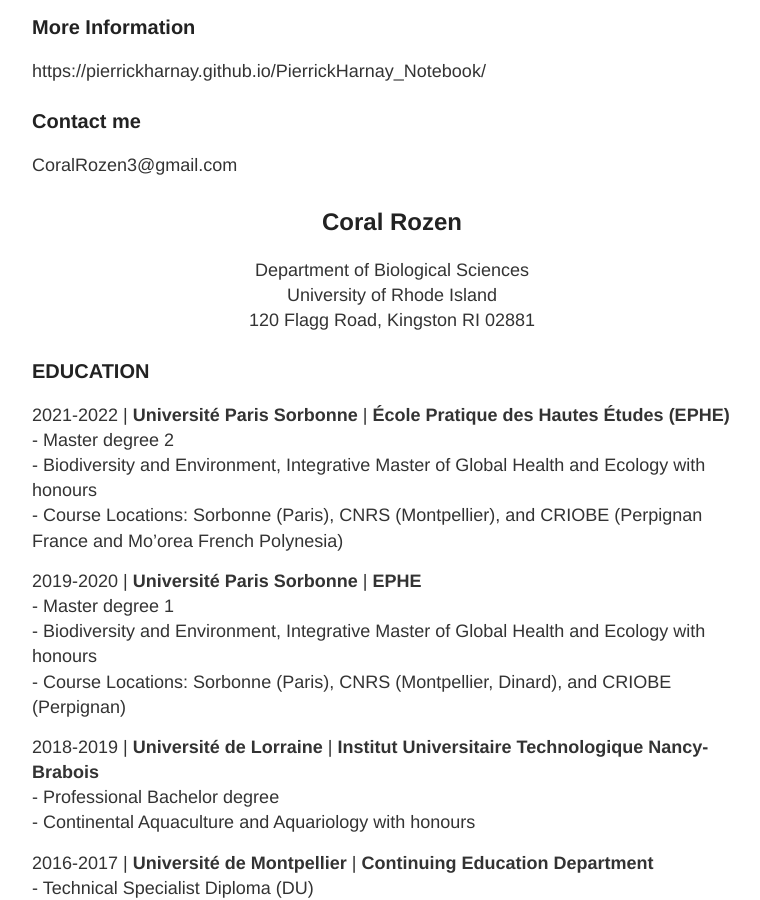
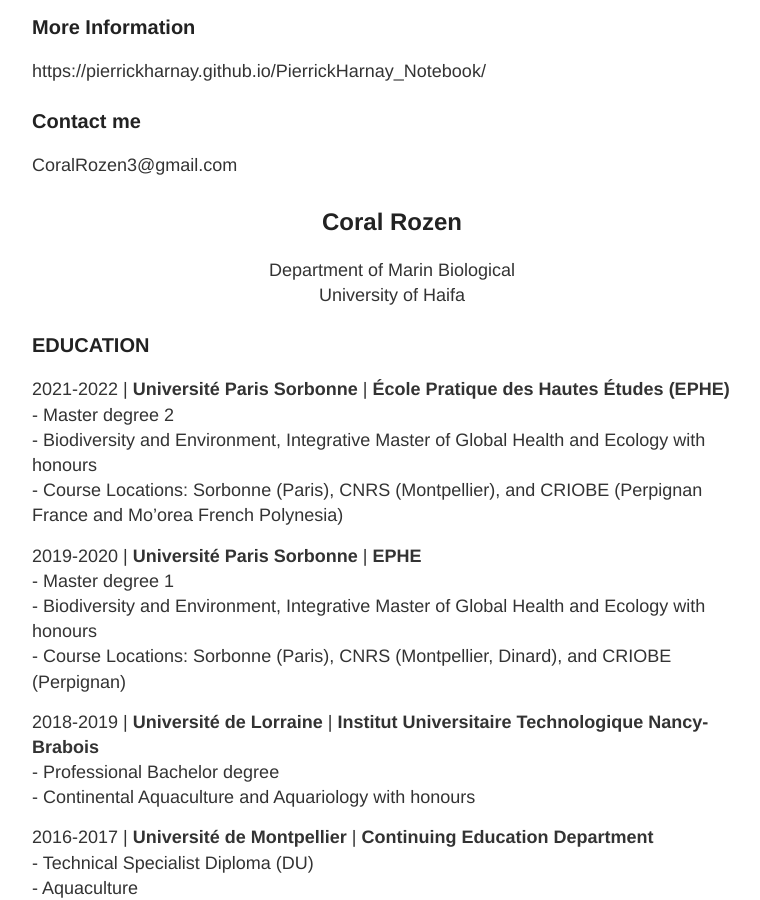
Before and after one commit to cori933/Corals-Lab-notebook, a Jekyll site: the page built from about.md, in a window 1280 px wide and 900 px high, scrolled down 363 px. Shown: the whole window, without its empty margins (248-1008 px from the left). Built offline with Jekyll 4.4.1, drawn with Linux system fonts in a browser that asks for light colours.

Commit message:
CV update

```diff
--- a/about.md
+++ b/about.md
@@ -17,9 +17,9 @@ CoralRozen3@gmail.com
 
 
 ## <center>Coral Rozen</center>
-<center>Department of Biological Sciences</center>
-<center>University of Rhode Island</center>
-<center>120 Flagg Road, Kingston RI 02881</center>
+<center>Department of Marin Biological </center>
+<center>University of Haifa</center>
+
 
 
 ### EDUCATION
```
